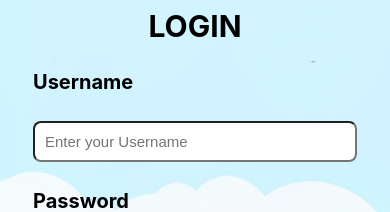
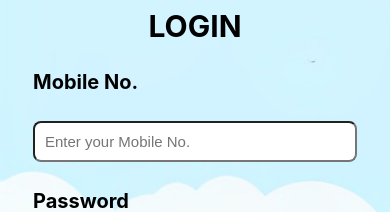
Before and after one commit to dev-kushwah/Team-viosimos-minor-2, a React (Create React App) app: page / in a window 390 px wide. Shown: the part 144-356 px from the top of the page. Built offline with nearby package versions, Linux system fonts and the light colour scheme.

Commit message:
changed email to Mobile number

```diff
--- a/src/components/login.js
+++ b/src/components/login.js
@@ -18,11 +18,11 @@ const login = () => {
         <div className="box">
           <div className="heading">LOGIN</div>
           <form>
-            <h4 className="content">Username</h4>
+            <h4 className="content">Mobile No.</h4>
             <input
               className="input-box"
               type="text"
-              placeholder="Enter your Username"
+              placeholder="Enter your Mobile No."
             ></input>
             <h4 className="content">Password</h4>
             <input
```
